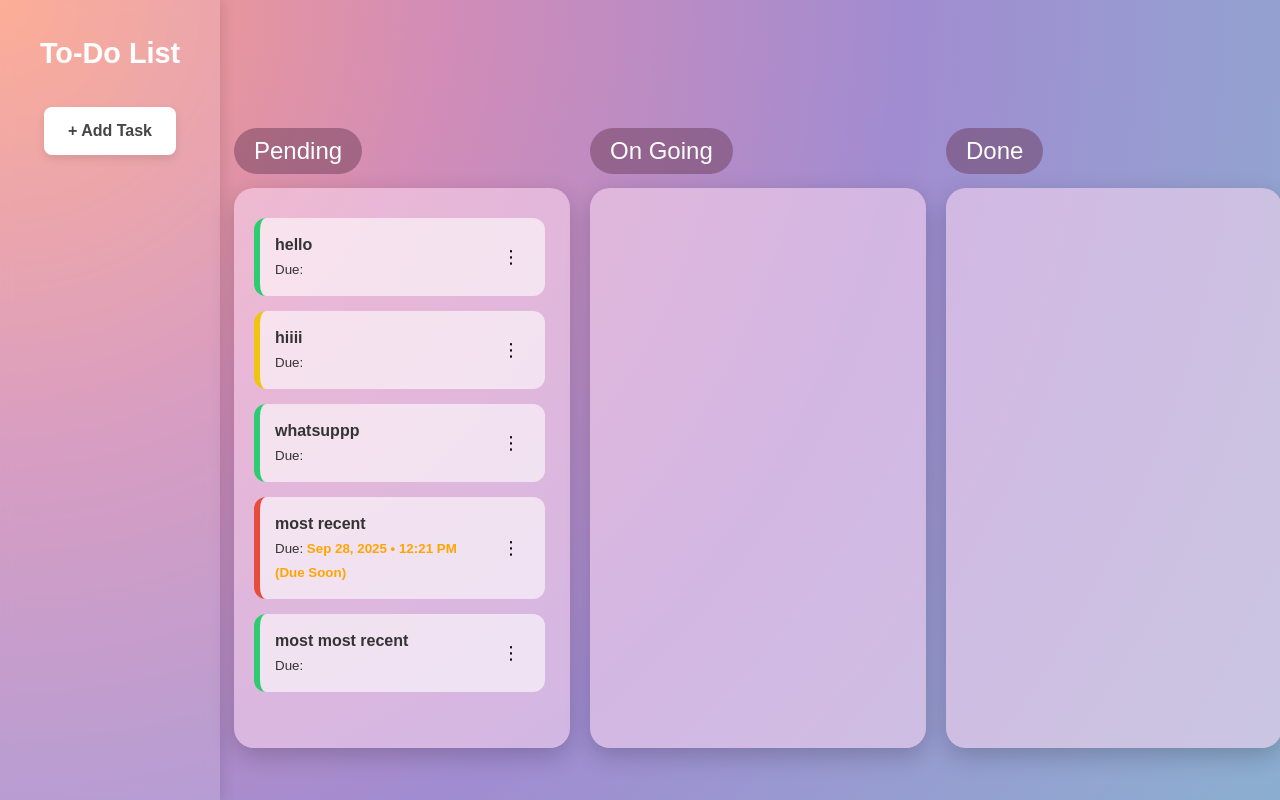
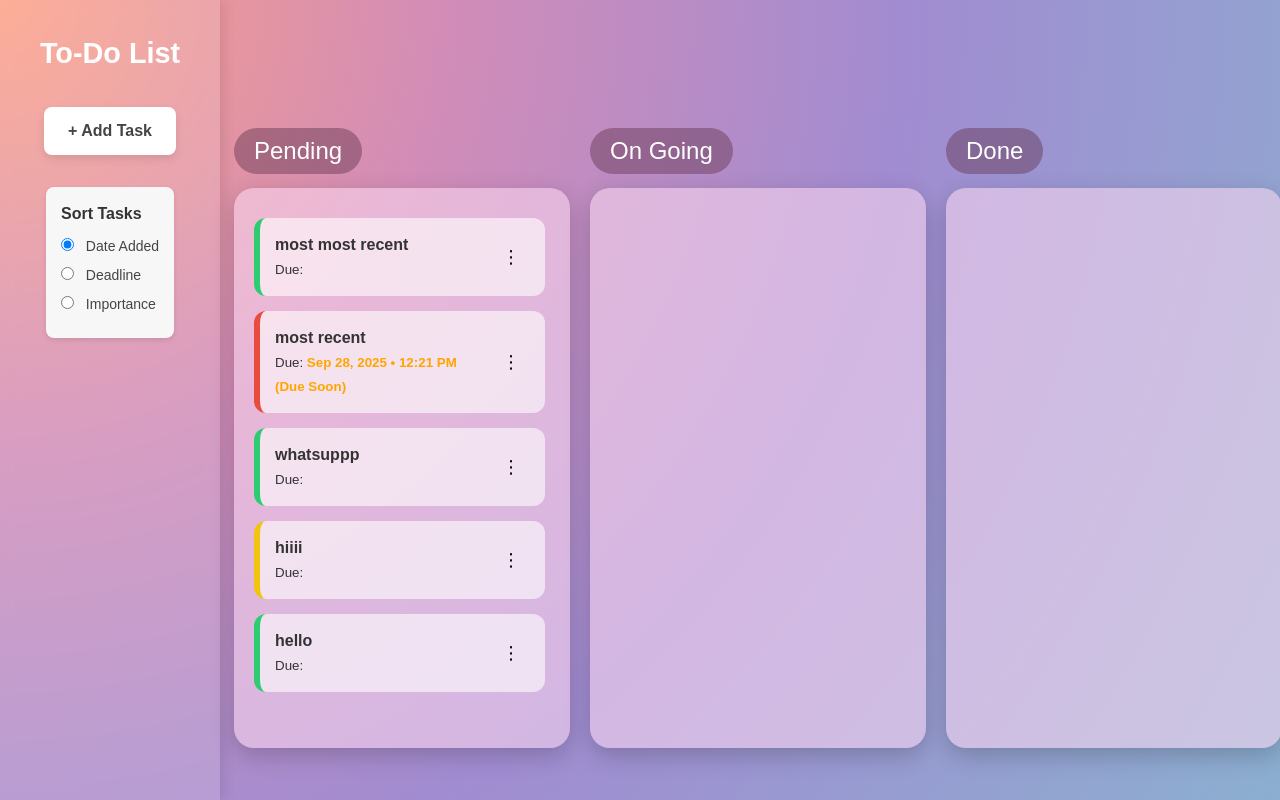
Before and after one commit to mika-29/cmsc128-PairProject_BorcesTambolero, a Flask app: page / in a window 1280 px wide. Run offline with Flask 3, Linux system fonts and the light colour scheme; data comes from the database, SQL or seed files in the repository; both versions use the stored data as it was after the commit; some web fonts are replaced.

Commit message:
added task sorting

```diff
--- a/backend.py
+++ b/backend.py
@@ -17,8 +17,20 @@ def index():
 # Get all tasks
 @app.route("/tasks", methods=["GET"])
 def get_tasks():
+    sort_by = request.args.get("sort", "date_added")  # default sort
+
+    valid_sorts = {
+        "date_added": "id DESC",        # newest first (id = auto increment)
+        "deadline": "deadline ASC",     # soonest deadline first
+        "priority": """CASE priority
+                          WHEN 'important' THEN 1
+                          WHEN 'mid'    THEN 2
+                          WHEN 'easy'       THEN 3
+                       END ASC"""  # important first, then normal, then low
+    }
+    order_clause = valid_sorts.get(sort_by, "id DESC")
     conn = get_db_connection()
-    tasks = conn.execute("SELECT * FROM tasks").fetchall()
+    tasks = conn.execute(f"SELECT * FROM tasks ORDER BY {order_clause}").fetchall()
     conn.close()
     return jsonify([dict(task) for task in tasks])  # convert each row into a dict
 
--- a/init_db.py
+++ b/init_db.py
@@ -11,7 +11,8 @@ CREATE TABLE IF NOT EXISTS tasks (
     deadline TEXT,
     duetime TEXT,
     status TEXT CHECK(status IN ('pending', 'ongoing', 'done')) DEFAULT 'pending',
-    priority TEXT CHECK(priority IN ('important','mid','easy')) DEFAULT 'easy'
+    priority TEXT CHECK(priority IN ('important','mid','easy')) DEFAULT 'easy',
+    created_at TEXT DEFAULT (datetime('now', 'localtime'))
 );
 """)
 
--- a/static/taskScript.js
+++ b/static/taskScript.js
@@ -14,13 +14,15 @@ document.addEventListener("DOMContentLoaded", () => {
   let editingTask = null;
 
   // ====== Rendering Tasks ======
-  async function loadTasks() {
-    const res = await fetch("/tasks");
+  async function loadTasks(sortBy = "date_added") {
+    const res = await fetch(`/tasks?sort=${sortBy}`);
     const tasks = await res.json();
     renderTasks(tasks);
+    setSortDropdown(sortBy);
   }
 
   function renderTasks(tasks) {
+    //tasks.sort((a,b) => new Date(b.createdAt) - new Date(a.createdAt));
     document.querySelectorAll(".list-container").forEach(c => (c.innerHTML = ""));
 
     tasks.forEach(task => {
@@ -37,6 +39,7 @@ document.addEventListener("DOMContentLoaded", () => {
       taskCard.dataset.deadline = task.deadline || "";
       taskCard.dataset.duetime = task.duetime || "";
       taskCard.dataset.priority = task.priority;
+      taskCard.dataset.createdAt = task.createdAt || "";
 
       taskCard.innerHTML = `
         <div class="task-content">
@@ -64,6 +67,11 @@ document.addEventListener("DOMContentLoaded", () => {
     });
   }
 
+  function setSortDropdown(value) {
+    const dropdown = document.getElementById("sort");
+    if (dropdown) dropdown.value = value;
+  }
+
   async function handleSaveTask(e) {
     e.preventDefault();
 
@@ -89,6 +97,7 @@ document.addEventListener("DOMContentLoaded", () => {
         body: JSON.stringify(taskData),
       });
     } else {
+      taskData.createdAt = new Date().toISOString();
       // add new
       await fetch("/tasks", {
         method: "POST",
@@ -136,6 +145,7 @@ document.addEventListener("DOMContentLoaded", () => {
 
     return formatted;
   }
+
   // ====== Handle Task Options ======
   async function handleTaskOptions(e) {
     if (e.target.classList.contains("options-btn")) {
@@ -210,6 +220,15 @@ document.addEventListener("DOMContentLoaded", () => {
   saveBtn.addEventListener("click", handleSaveTask);
   document.addEventListener("click", handleTaskOptions);
 
+  // Sidebar sort dropdown
+  document.getElementById("sortForm").addEventListener("change", function (e) {
+    const sortValue = e.target.value;
+    // reload tasks based on selected sort
+    loadTasks(sortValue);
+  });
+
+
+
   // ====== Initial Load ======
   loadTasks();
 });
--- a/static/todoStyle.css
+++ b/static/todoStyle.css
@@ -103,6 +103,36 @@ a {
   background: #f8f8f8;
   transform: translateY(-2px);
 }
+
+.sort-section {
+  padding: 15px;
+  background: #f7f7f7;   /* light background */
+  border-radius: 8px;
+  margin-bottom: 20px;
+  box-shadow: 0 2px 5px rgba(0,0,0,0.1);
+}
+
+.sort-section h3 {
+  margin-bottom: 10px;
+  font-size: 16px;
+  font-weight: 600;
+  color: #333;
+}
+
+.sort-option {
+  display: block;
+  margin: 8px 0;
+  font-size: 14px;
+  color: #444;
+  cursor: pointer;
+}
+
+.sort-option input[type="radio"] {
+  accent-color: #007bff; /* modern browsers: blue color */
+  margin-right: 8px;
+  cursor: pointer;
+}
+
 
 header {
   display: flex;
--- a/templates/todo.html
+++ b/templates/todo.html
@@ -11,6 +11,20 @@
   <div class = "sidebar">
     <h1>To-Do List</h1>
     <button class="add-task">+ Add Task</button>
+
+    <div class="sort-section">
+      <h3>Sort Tasks</h3>
+      <form id="sortForm">
+        <label class="sort-option">
+          <input type="radio" name="sort" value="date_added" checked> Date Added </label>
+        <label class="sort-option">
+          <input type="radio" name="sort" value="deadline"> Deadline </label>
+        <label class="sort-option">
+          <input type="radio" name="sort" value="priority"> Importance </label>
+      </form>
+    </div>
+
+
   </div>
 
   <div class="categories">
```
Also changed, not shown: todo.db.
